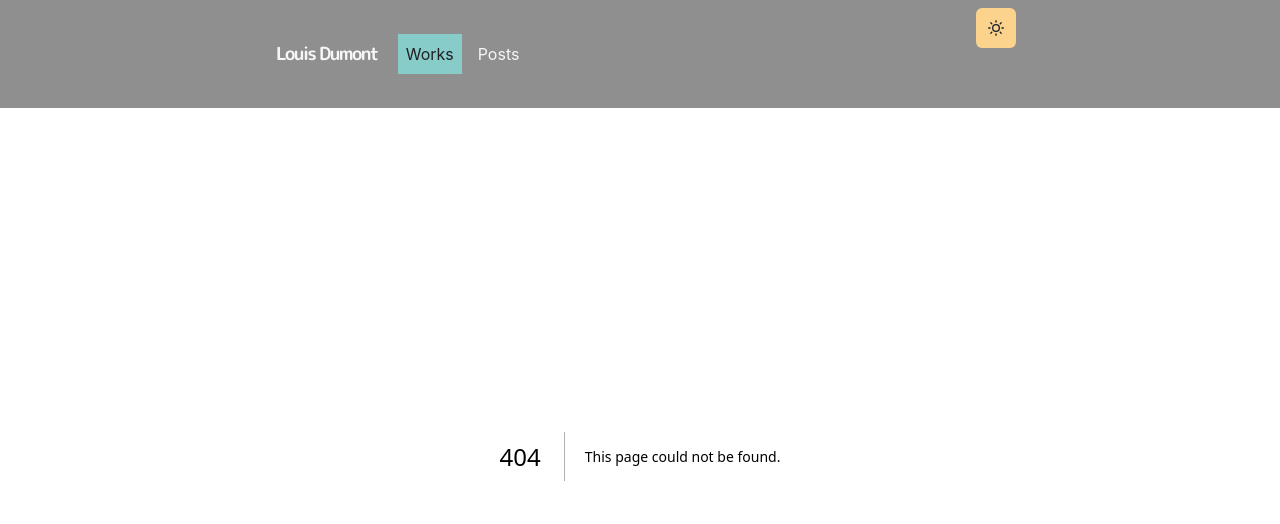
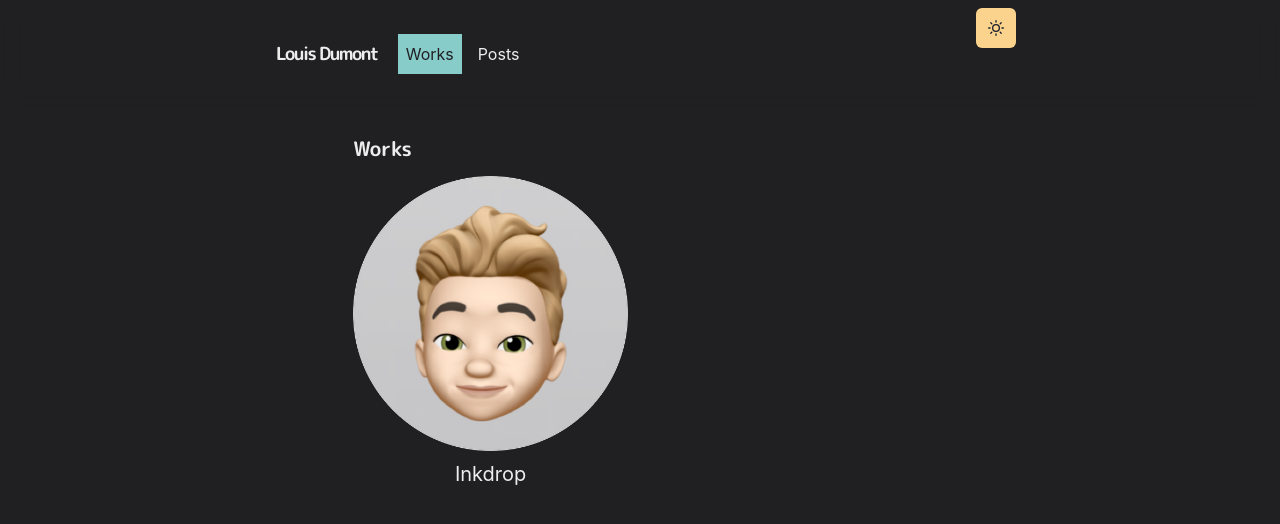
Before and after one commit to Dieselow/my-portfolio, a Next.js app: page /works in a window 1280 px wide. Before the commit this address had no page. Shown: the top 524 px of the page. Built offline with nearby package versions, Linux system fonts and the light colour scheme.

Commit message:
added work pages and layout

```diff
--- /dev/null
+++ b/components/grid-item.tsx
@@ -0,0 +1,51 @@
+import NextLink from 'next/link';
+import Image from 'next/image';
+import { Box, Text, LinkBox, LinkOverlay } from '@chakra-ui/react';
+import { Global } from '@emotion/react';
+
+export const GridItem = ({ children, href, title, thumbnail }) => {
+  <Box w={'100%'} align="center">
+    <LinkBox cursor={'pointer'}>
+      <Image
+        src={thumbnail}
+        alt={title}
+        className="grid-item-thumbnail"
+        placeholder="blur"
+        loading="lazy"
+      />
+      <LinkOverlay href={href} target="_blank">
+        <Text mt={2}>{title}</Text>
+      </LinkOverlay>
+      <Text fontSize={14}>{children}</Text>
+    </LinkBox>
+  </Box>;
+};
+
+export const WorkGridItem = ({ children, id, title, thumbnail }) => (
+  <Box w={'100%'} align="center">
+    <NextLink href={`/works/${id}`}>
+      <LinkBox cursor={'pointer'}>
+        <Image
+          src={thumbnail}
+          alt={title}
+          className="grid-item-thumbnail"
+          placeholder="blur"
+        />
+        <LinkOverlay href={`works/${id}`}>
+          <Text mt={2} fontSize={20}>
+            {title}
+          </Text>
+        </LinkOverlay>
+      </LinkBox>
+    </NextLink>
+  </Box>
+);
+
+export const GridItemStyle = () => (
+  <Global
+    styles={`
+    .grid-item-thumbnail {
+        border-radius: 12px;
+    }`}
+  />
+);
--- /dev/null
+++ b/components/layout/article.tsx
@@ -0,0 +1,37 @@
+import { motion } from 'framer-motion';
+import Head from 'next/head';
+import { GridItemStyle } from '../grid-item';
+
+const variants = {
+  hidden: {
+    opacity: 0,
+    x: 0,
+    y: 20
+  },
+  enter: { opacity: 1, x: 0, y: 0 },
+  exit: { opacity: 0, x: 0, y: 20 }
+};
+
+const Layout = ({ children, title }) => {
+  return (
+    <motion.article
+      initial="hidden"
+      animate="enter"
+      exit="exit"
+      variants={variants}
+      transition={{ duration: 0.4, type: 'easeInOut' }}
+      style={{ position: 'relative' }}
+    >
+      <>
+        {title && (
+          <Head>
+            <title>{title}</title>
+          </Head>
+        )}
+        {children}
+        <GridItemStyle />
+      </>
+    </motion.article>
+  );
+};
+export default Layout;
--- a/components/layout/main.tsx
+++ b/components/layout/main.tsx
@@ -26,7 +26,7 @@
 
       <NavBar path={router.asPath} />
 
-      <Container maxW="container.md" pt={14}>
+      <Container maxW="container.md" pt={'8.5rem'}>
         {children}
       </Container>
     </Box>
--- a/pages/index.tsx
+++ b/pages/index.tsx
@@ -8,12 +8,13 @@
 } from '@chakra-ui/react';
 import Section from '@/components/section';
 import Paragraph from '@/components/paragraph';
-
+import Layout from '@/components/layout/article';
 const ProfileImage = chakra(Image, {
   shouldForwardProp: prop => ['width', 'height', 'src', 'alt'].includes(prop)
 });
 
 const Home = () => (
+  <Layout>
   <Container>
     <Box
       borderRadius="lg"
@@ -60,6 +61,7 @@
       </Paragraph>
     </Section>
   </Container>
+  </Layout>
 );
 
 export default Home;
--- /dev/null
+++ b/pages/works.tsx
@@ -0,0 +1,29 @@
+import { Container, Heading, SimpleGrid, Divider } from '@chakra-ui/react';
+import { WorkGridItem } from '@/components/grid-item';
+import Section from '@/components/section';
+import TestThumbnail from '../public/images/Animoji.png';
+import Layout from '@/components/layout/article';
+const Works = () => {
+  return (
+    <Layout>
+      <Container>
+        <Heading as="h3" fontSize={20} mb={4}>
+          Works
+        </Heading>
+        <SimpleGrid columns={[1, 1, 2]} gap={6}>
+          <Section>
+            <WorkGridItem
+              id={'inkdrop'}
+              title="Inkdrop"
+              thumbnail={TestThumbnail}
+            >
+              a Test
+            </WorkGridItem>
+          </Section>
+        </SimpleGrid>
+      </Container>
+    </Layout>
+  );
+};
+
+export default Works;
```
Also changed, not shown: components/work.tsx (added, +30 -0 lines), 1 other file (tests, documents, lock files or other folders).
